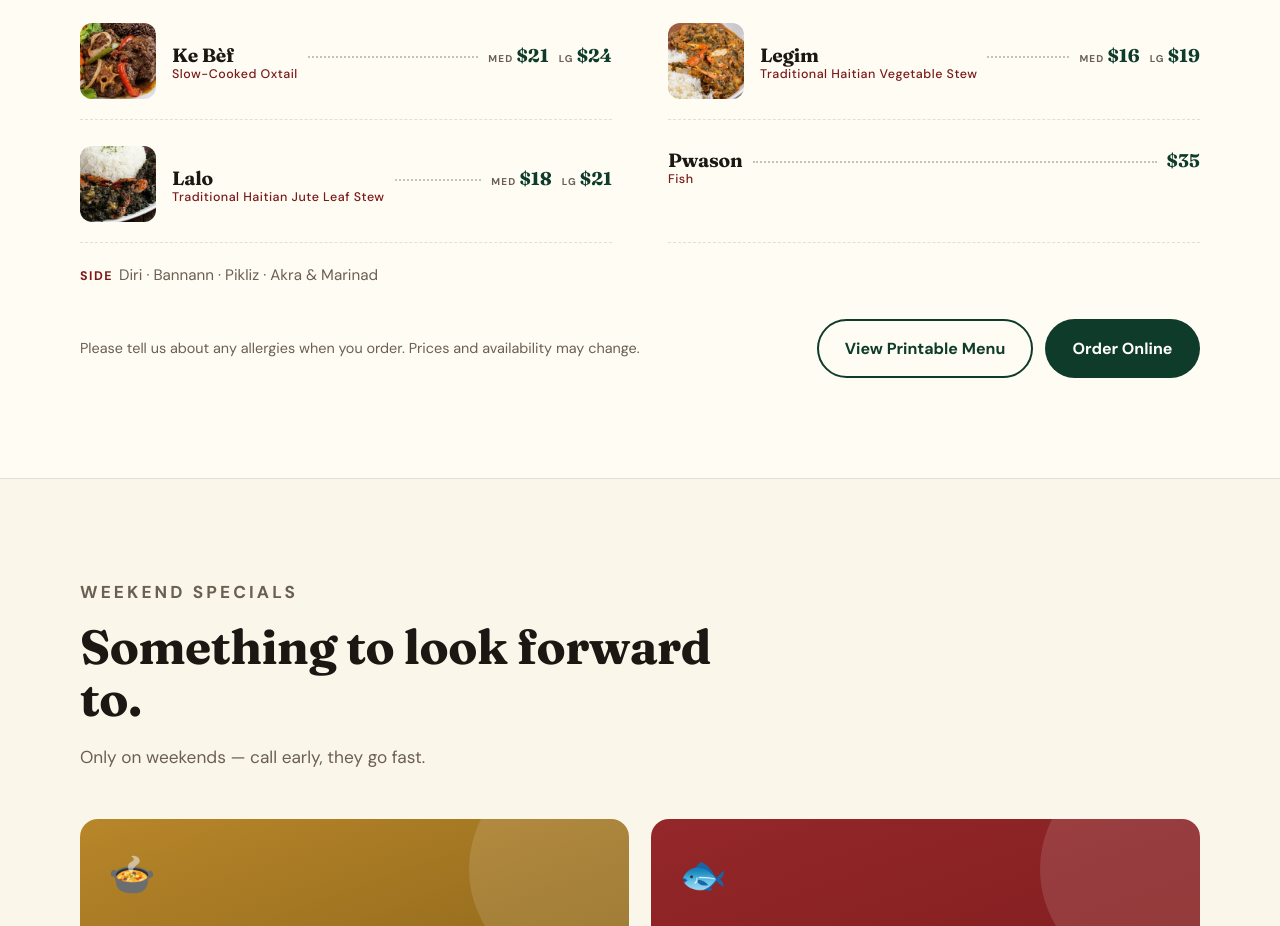
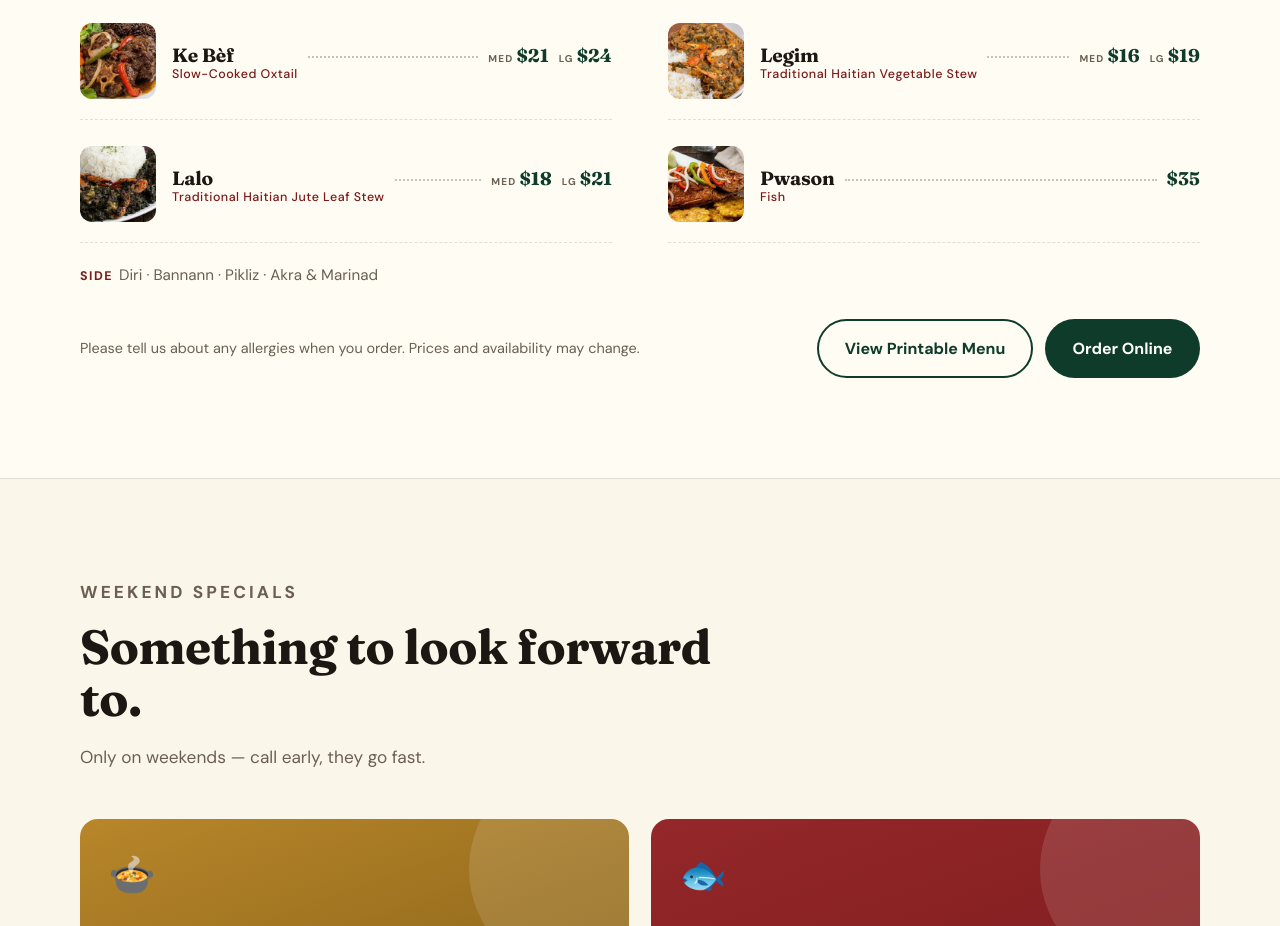
Before and after one commit to obanex/chevalier-caribbean, a plain HTML site: page index.html in a window 1280 px wide. Shown: the part 2553-3479 px from the top of the page. Drawn offline with Linux system fonts and the light colour scheme.

Commit message:
Add a pwason photo thumbnail to the menu
Co-Authored-By: Claude Opus 5.5 <noreply@anthropic.com>

```diff
--- a/index.html
+++ b/index.html
@@ -455,7 +455,7 @@
         <div class="dish has-photo"><img class="dish-photo" src="ke-bef-thumb.webp" alt="Ke bèf (oxtail) plate" width="200" height="200" loading="lazy"><div class="dish-body"><div class="dish-top"><h3>Ke Bèf<small>Slow-Cooked Oxtail</small></h3><span class="dots"></span><span class="price"><small>Med</small>$21<small>Lg</small>$24</span></div></div></div>
         <div class="dish has-photo"><img class="dish-photo" src="legim-thumb.webp" alt="Legim plate with white rice" width="200" height="200" loading="lazy"><div class="dish-body"><div class="dish-top"><h3>Legim<small>Traditional Haitian Vegetable Stew</small></h3><span class="dots"></span><span class="price"><small>Med</small>$16<small>Lg</small>$19</span></div></div></div>
         <div class="dish has-photo"><img class="dish-photo" src="lalo-thumb.webp" alt="Lalo plate with white rice" width="200" height="200" loading="lazy"><div class="dish-body"><div class="dish-top"><h3>Lalo<small>Traditional Haitian Jute Leaf Stew</small></h3><span class="dots"></span><span class="price"><small>Med</small>$18<small>Lg</small>$21</span></div></div></div>
-        <div class="dish"><div class="dish-top"><h3>Pwason<small>Fish</small></h3><span class="dots"></span><span class="price">$35</span></div></div>
+        <div class="dish has-photo"><img class="dish-photo" src="pwason-thumb.webp" alt="Pwason: whole fried fish with bannann peze" width="200" height="200" loading="lazy"><div class="dish-body"><div class="dish-top"><h3>Pwason<small>Fish</small></h3><span class="dots"></span><span class="price">$35</span></div></div></div>
         <p class="served-with"><b>SIDE</b>Diri · Bannann · Pikliz · Akra &amp; Marinad</p>
       </div>
 
```
Also changed, not shown: pwason-thumb.webp (added), 1 other file.
